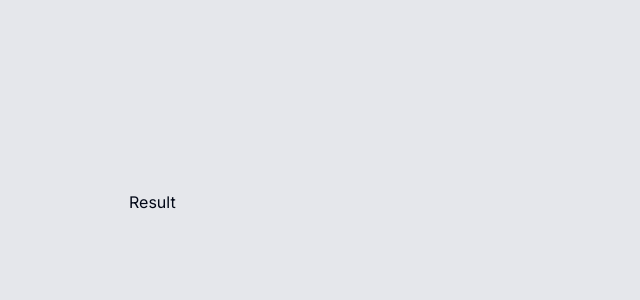
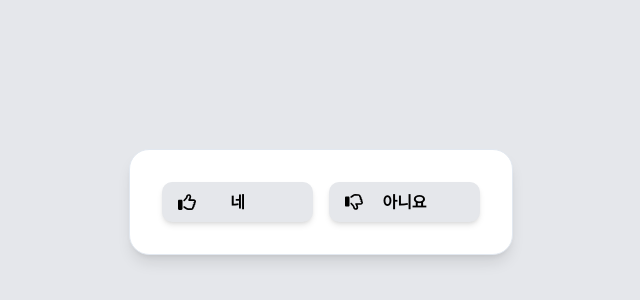
Before and after one commit to RightPapers/frontend, a Next.js app: page /result in a window 1280 px wide. Shown: the part 198-498 px from the top of the page, without its empty margins (319-959 px from the left). Built offline with nearby package versions, Linux system fonts and the light colour scheme.

Commit message:
feat: add icon attribute to button, implement feedback component

```diff
--- /dev/null
+++ b/app/(main)/result/_components/FeedbackCard.tsx
@@ -0,0 +1,34 @@
+'use client';
+
+import CardComponent from '@/components/CardComponent';
+import { Button } from '@/components/ui/button';
+import { FaRegThumbsDown, FaRegThumbsUp } from 'react-icons/fa6';
+
+const FeedbackCard = () => {
+  return (
+    // TODO: CardComponent를 Result 페이지의 다른 컴포넌트로 교체
+    <CardComponent>
+      <div className='flex justify-between gap-4'>
+        <Button
+          variant='icon'
+          onClick={() => {
+            console.log('네');
+          }}
+        >
+          <FaRegThumbsUp className='absolute left-4' size={18} />네
+        </Button>
+        <Button
+          variant='icon'
+          onClick={() => {
+            console.log('아니요');
+          }}
+        >
+          <FaRegThumbsDown className='absolute left-4' size={18} />
+          아니요
+        </Button>
+      </div>
+    </CardComponent>
+  );
+};
+
+export default FeedbackCard;
--- a/app/(main)/result/page.tsx
+++ b/app/(main)/result/page.tsx
@@ -1,5 +1,7 @@
+import FeedbackCard from './_components/FeedbackCard';
+
 const Result = () => {
-  return <h1>Result</h1>;
+  return <FeedbackCard />;
 };
 
 export default Result;
--- a/components/ui/button.tsx
+++ b/components/ui/button.tsx
@@ -19,6 +19,7 @@ const buttonVariants = cva(
         ghost: 'hover:bg-accent hover:text-accent-foreground',
         link: 'text-primary underline-offset-4 hover:underline',
         main: 'bg-primary text-primary-foreground hover:bg-primary/90 w-full shadow-md',
+        icon: 'bg-gray-200 text-black hover:bg-gray-300/70 w-full shadow-md relative font-bold text-base',
       },
       size: {
         default: 'h-10 px-4 py-2',
```
